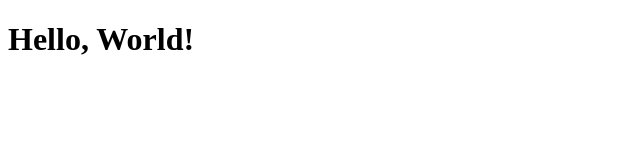
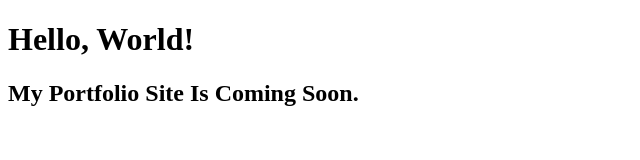
Before and after one commit to jameslusk/jameslusk, a plain HTML site: page index.html in a window 1280 px wide. Shown: the whole page, without its empty margins (0-640 px from the left). Drawn offline with Linux system fonts and the light colour scheme.

Commit message:
index update

```diff
--- a/index.html
+++ b/index.html
@@ -7,6 +7,7 @@
     <title>James Lusk</title>
 </head>
 <h1>Hello, World!</h1>
+<h2>My Portfolio Site Is Coming Soon.</h2>
 
 <body>
 
```
